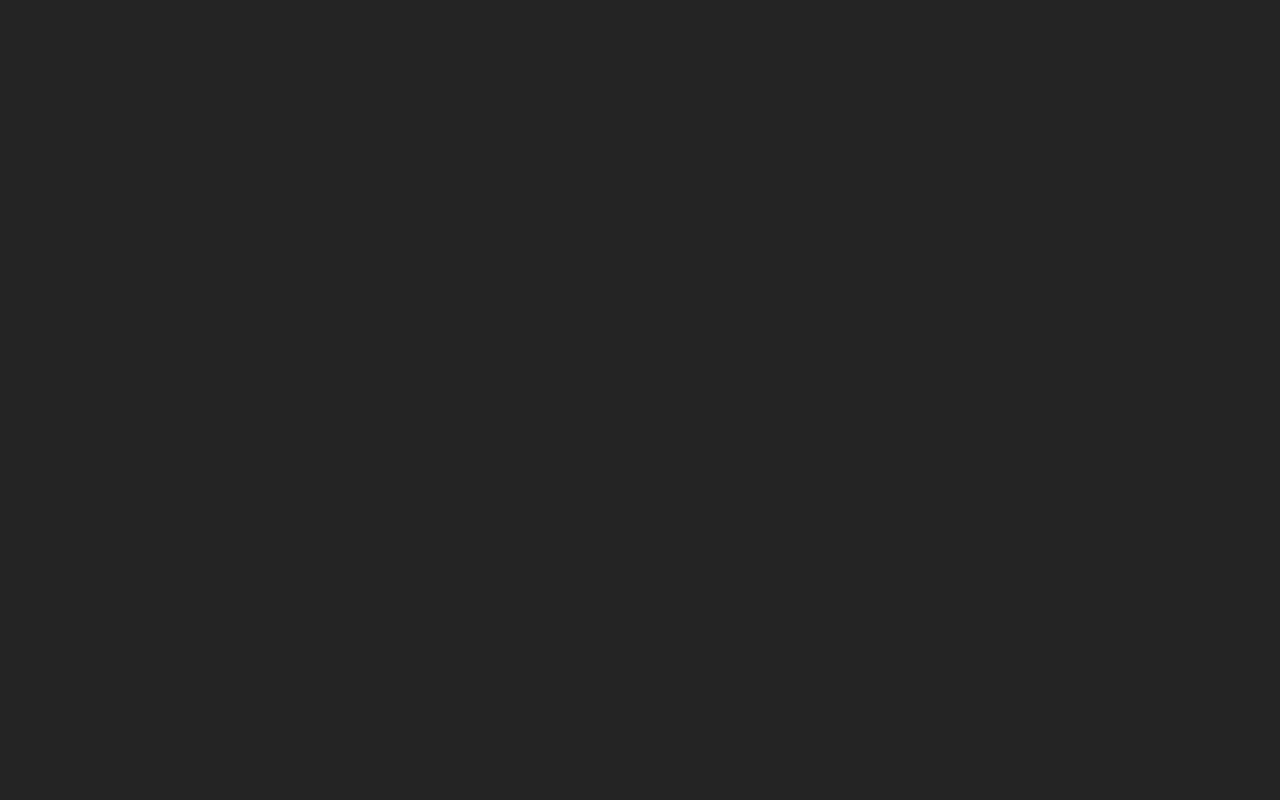
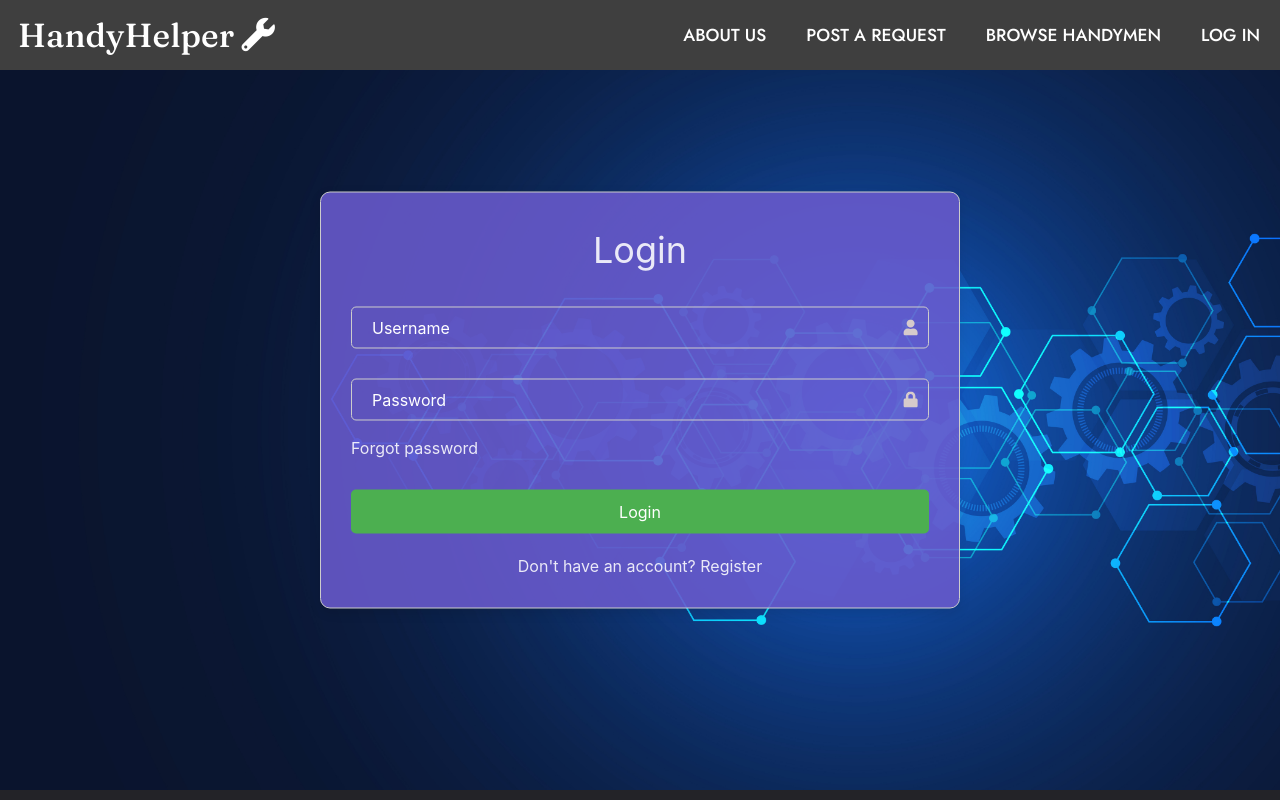
Before and after one commit to CS222-UIUC/project-team-74, a React (Vite) app in the folder frontend/: page /login in a window 1280 px wide. Before the commit this address had no page. Built offline with nearby package versions, Linux system fonts and the light colour scheme.

Commit message:
create login page

```diff
--- a/frontend/package.json
+++ b/frontend/package.json
@@ -12,6 +12,7 @@
   "dependencies": {
     "react": "^18.3.1",
     "react-dom": "^18.3.1",
+    "react-icons": "^5.3.0",
     "react-router-dom": "^6.26.2"
   },
   "devDependencies": {
--- /dev/null
+++ b/frontend/src/components/LoginComp.jsx
@@ -0,0 +1,36 @@
+import styles from './LoginComp.module.css';
+import { FaLock } from "react-icons/fa";
+import { FaUser } from "react-icons/fa";
+
+function LoginComp() {
+    return (
+        <div className={styles.wrapperwrapper}>
+            <img id='bg-image-login' src='public\images\image6.jpg' />
+        <div className={styles.wrapper}>
+            <form action="">
+                <h1>Login</h1>
+                <div className={styles['input-box']}>
+                    <input type="text" placeholder="Username" required />
+                    <FaUser className={styles.icon} />
+                </div>
+                <div className={styles['input-box']}>
+                    <input type="password" placeholder="Password" required />
+                    <FaLock className={styles.icon} />
+                </div>
+
+                <div className={styles.forgot}>
+                    <a href="">Forgot password</a>
+                </div>
+
+                <button type="submit" className = {styles.loginbutton}>Login</button>
+
+                <div className={styles['register-link']}>
+                    <p>Don't have an account? <a href="#">Register</a></p>
+                </div>
+            </form>
+        </div>
+        </div>
+    );
+}
+
+export default LoginComp;
--- /dev/null
+++ b/frontend/src/components/LoginComp.module.css
@@ -0,0 +1,114 @@
+.input-box {
+    display: flex;
+    align-items: center;
+    border: 1px solid #ccc;
+
+    padding: 10px;
+    border-radius: 5px;
+    margin-bottom: 15px;
+  }
+
+  .input-box input {
+    flex-grow: 1;
+    border: none;
+    outline: none;
+    padding-left: 10px;
+    padding-right: 10px;
+  }
+
+  .icon {
+    color: #d6cbcb;
+    margin-left: 10px;
+  }
+
+  .forgot {
+    margin-top: 10px;
+  }
+
+  .register-link {
+    margin-top: 20px;
+    text-align: center;
+  }
+
+  .loginbutton {
+    margin-top: 15px;
+    width: 100%;
+    padding: 10px;
+    background-color: #4CAF50;
+    color: white;
+    border: none;
+    border-radius: 5px;
+    cursor: pointer;
+  }
+  .loginbutton:hover {
+
+    background-color: #3dd242;
+    transition: 500ms;
+
+
+  }
+  .wrapper {
+    width: 50%;
+    margin: 0 auto;
+    position: absolute;
+    top: 50%;
+    left: 50%;
+    transform: translate(-50%, -50%);
+    padding: 30px;
+    border: 1px solid #ccc;
+    border-radius: 10px;
+    box-shadow: 0px 4px 12px rgba(0, 0, 0, 0.1);
+    background: rgba(105, 90, 205, 0.88);
+
+
+
+}
+
+.wrapper h1{
+    font-size: 36px;
+    text-align: center;
+}
+
+.wrapper .input-box{
+    position: relative;
+    width: 100%;
+    height: 50%;
+
+    margin: 30px 0;
+}
+.input-box ::placeholder{
+    color: white;
+}
+
+.input-box input{
+    width: 100%;
+    height: 100%;
+    background: transparent;
+}
+
+.wrapper .forgot{
+    display: flex;
+    margin: -15px 0 15px;
+
+}
+
+.forgot label input{
+    accent-color: #fff;
+    margin-right: 4px;
+}
+
+.forgot a{
+    accent-color: #fff;
+   text-decoration: none;
+}
+
+.forgot a:hover{
+    accent-color: #fff;
+   text-decoration: underline;
+}
+
+.register-link a:hover{
+
+    text-decoration: underline;
+
+}
--- a/frontend/src/components/Navbar.jsx
+++ b/frontend/src/components/Navbar.jsx
@@ -8,7 +8,7 @@ function Navbar() {
         <Link to="/about-us" className='element'>ABOUT US</Link>
         <Link to="/post" className='element'>POST A REQUEST</Link>
         <Link to="/browse" className='element'>BROWSE HANDYMEN</Link>
-        <Link to="/signin" className='element'>SIGN IN</Link>
+        <Link to="/login" className='element'>LOG IN</Link>
     </div>
   )
 }
--- a/frontend/src/index.css
+++ b/frontend/src/index.css
@@ -7,9 +7,9 @@
   line-height: 1.5;
   font-weight: 400;
 
-  color-scheme: light dark;
+
   color: rgba(255, 255, 255, 0.87);
-  background-color: #242424;
+  background-color: rgb(35, 35, 40);
 
   font-synthesis: none;
   text-rendering: optimizeLegibility;
--- a/frontend/src/main.jsx
+++ b/frontend/src/main.jsx
@@ -8,6 +8,7 @@ import Homepage from "./pages/Homepage.jsx";
 import AboutUs from "./pages/AboutUs.jsx";
 import Post from "./pages/Post.jsx";
 import Browse from "./pages/Browse.jsx";
+import Login from "./pages/Login.jsx";
 
 createRoot(document.getElementById("root")).render(
   <StrictMode>
@@ -18,6 +19,7 @@ createRoot(document.getElementById("root")).render(
         <Route path = "/about-us" element = {<AboutUs />} />
         <Route path = "/post" element = {<Post />} />
         <Route path = "/browse" element = {<Browse />} />
+        <Route path = "/login" element = {<Login />} />
       </Routes>
     </Router>
   </StrictMode>
--- /dev/null
+++ b/frontend/src/pages/Login.jsx
@@ -0,0 +1,17 @@
+import LoginComp from "../components/LoginComp";
+import Navbar from "../components/Navbar"
+
+
+function Login()
+{
+
+    return(
+        <>
+        <Navbar></Navbar>
+        <LoginComp></LoginComp>
+        </>
+    );
+
+}
+
+export default Login
```
Also changed, not shown: frontend/public/images/image6.jpg (added), 1 other file (tests, documents, lock files or other folders).
